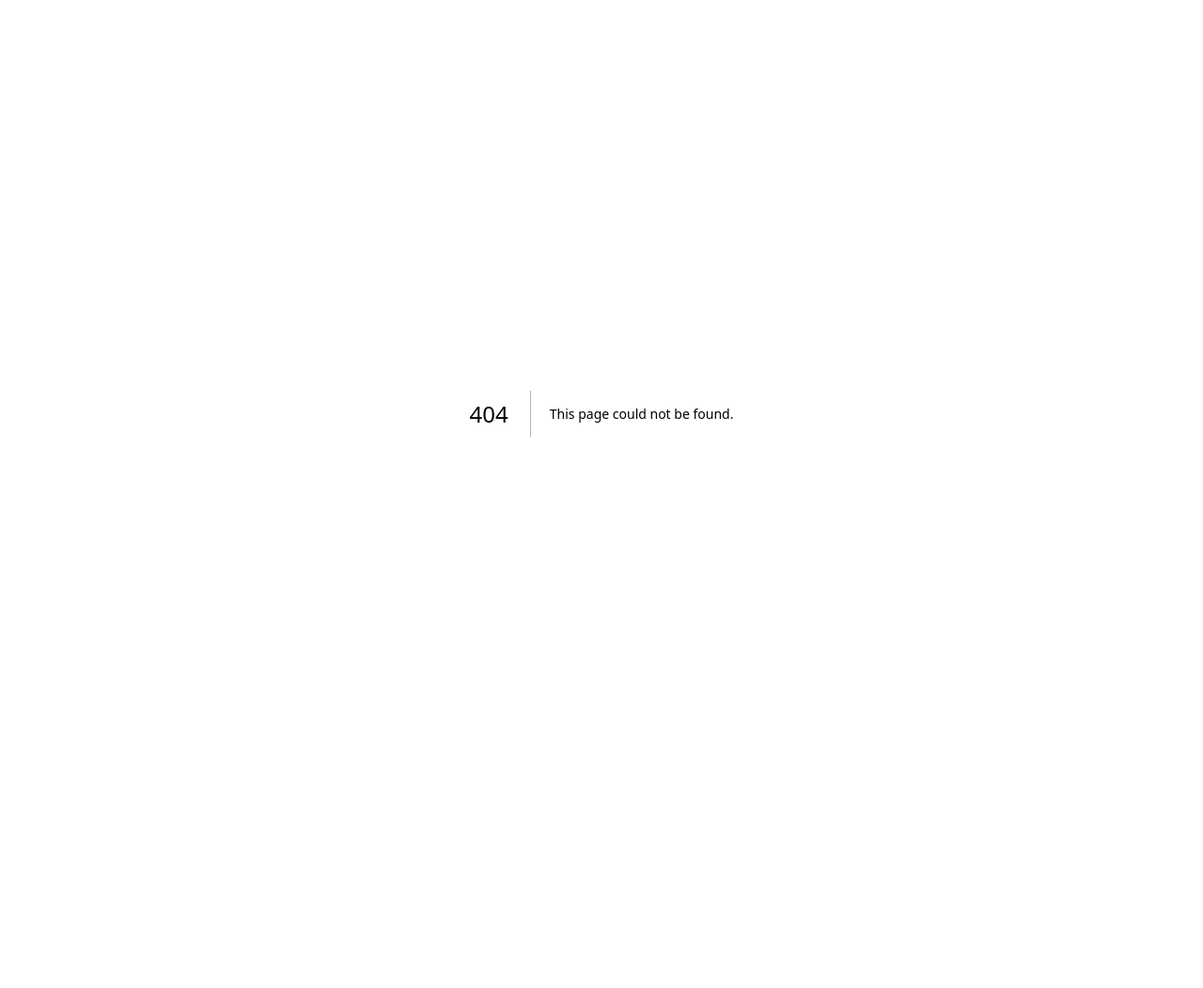
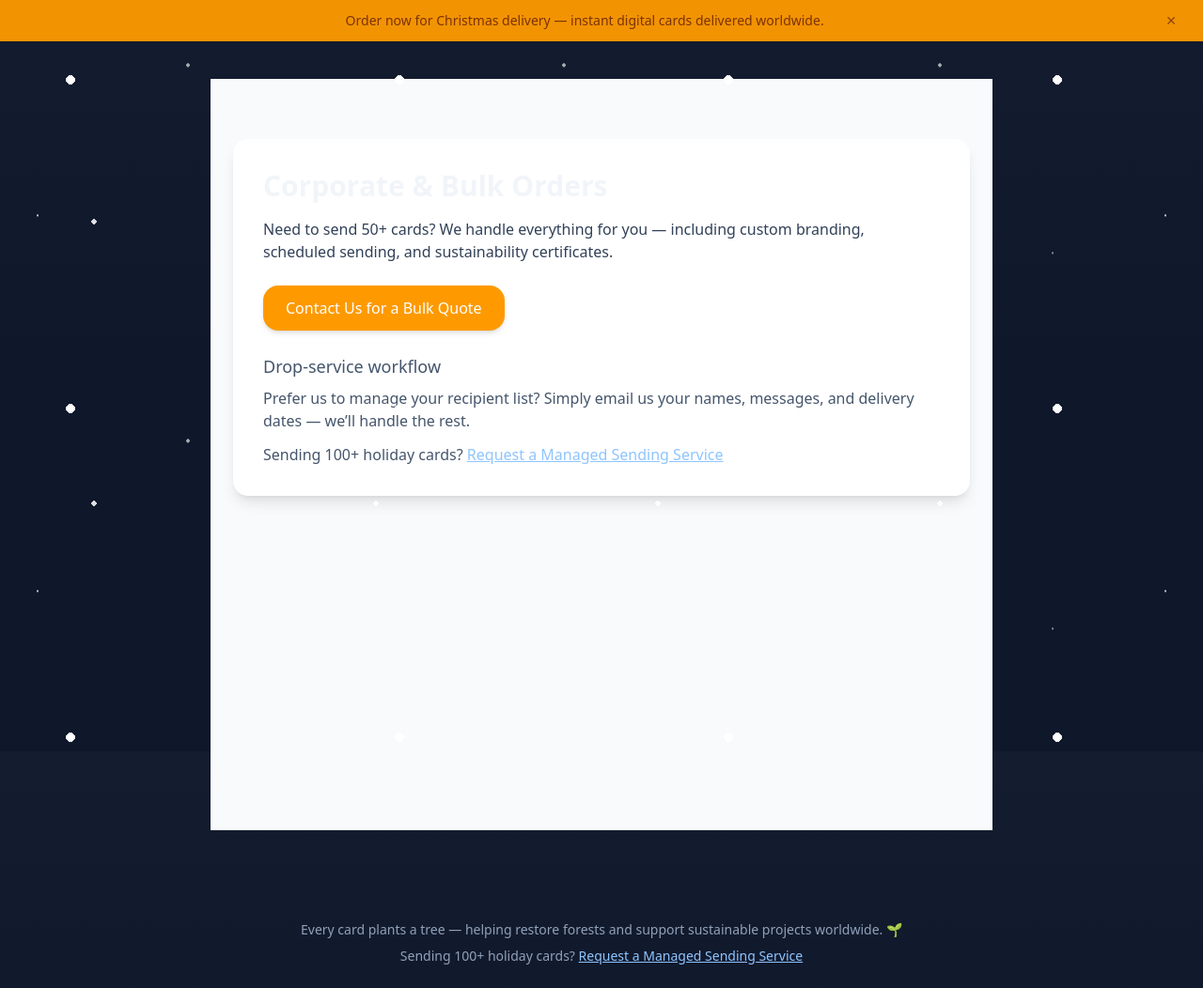
Before and after one commit to PatchLore/living-cards, a Next.js app: page /corporate in a window 1280 px wide. Before the commit this address had no page. Shown: the whole page at 94% size. Before the commit the page ends 880 px from the top, so only its background shows below. Built offline with nearby package versions, Linux system fonts and the light colour scheme.

Commit message:
Add Corporate Orders CTA, trust signals, urgency banner, pricing on cards

```diff
--- /dev/null
+++ b/app/corporate/page.tsx
@@ -0,0 +1,34 @@
+import React from "react";
+
+export default function CorporatePage() {
+  return (
+    <main className="min-h-screen bg-slate-50 py-16 px-6">
+      <div className="max-w-4xl mx-auto bg-white rounded-2xl p-8 shadow-lg">
+        <h1 className="text-3xl font-semibold mb-4">Corporate & Bulk Orders</h1>
+        <p className="text-slate-700 mb-6">
+          Need to send 50+ cards? We handle everything for you — including custom branding, scheduled sending, and sustainability certificates.
+        </p>
+
+        <a
+          href="mailto:hello@patchlore.com"
+          className="inline-flex items-center px-6 py-3 rounded-2xl bg-amber-500 text-white font-medium shadow-md"
+        >
+          Contact Us for a Bulk Quote
+        </a>
+
+        <div className="mt-6 text-slate-600">
+          <h2 className="text-lg font-medium mb-2">Drop-service workflow</h2>
+          <p>
+            Prefer us to manage your recipient list? Simply email us your names, messages, and delivery dates — we’ll handle the rest.
+          </p>
+          <p className="mt-3">
+            Sending 100+ holiday cards?{" "}
+            <a href="mailto:hello@patchlore.com" className="underline text-blue-300">
+              Request a Managed Sending Service
+            </a>
+          </p>
+        </div>
+      </div>
+    </main>
+  );
+}
--- a/app/layout.tsx
+++ b/app/layout.tsx
@@ -1,6 +1,7 @@
 import "./globals.css";
 import React from "react";
 import { Analytics } from "@vercel/analytics/react";
+import UrgencyBanner from "../components/UrgencyBanner";
 
 export const metadata = {
   title: "Living Tree Cards",
@@ -15,12 +16,28 @@ export default function RootLayout({ children }: { children: React.ReactNode })
         <div className="snow-overlay"></div>
         <div className="snow-overlay-layer3"></div>
 
+        {/* Seasonal urgency banner (dismissible client component) */}
+        <UrgencyBanner />
+
         {/* Main content above snow */}
         <div className="relative z-[40]">
           <div className="max-w-4xl mx-auto px-4 sm:px-6 lg:px-8 py-10">
             {children}
           </div>
         </div>
+
+        {/* Footer trust / drop-service prompt */}
+        <footer className="relative z-[40] mt-8">
+          <div className="max-w-4xl mx-auto px-4 sm:px-6 lg:px-8 py-6 text-center text-sm text-slate-400">
+            Every card plants a tree — helping restore forests and support sustainable projects worldwide. 🌱
+            <div className="mt-2">
+              Sending 100+ holiday cards?{" "}
+              <a href="mailto:hello@patchlore.com" className="underline text-blue-300">
+                Request a Managed Sending Service
+              </a>
+            </div>
+          </div>
+        </footer>
         <Analytics />
       </body>
     </html>
--- a/app/page.tsx
+++ b/app/page.tsx
@@ -67,7 +67,7 @@ export default function Home() {
         <p className="text-lg text-slate-700 max-w-2xl mx-auto">
           A beautiful animated card. A personal message. A real tree planted.
         </p>
-        <div className="pt-4">
+        <div className="pt-4 flex items-center justify-center gap-3">
           <button
             onClick={() =>
               collectionRef.current?.scrollIntoView({ behavior: "smooth", block: "start" })
@@ -76,6 +76,15 @@ export default function Home() {
           >
             Browse Limited Collection
           </button>
+          <a
+            href="/corporate"
+            className="inline-flex items-center px-5 py-3 rounded-2xl border border-amber-400 text-amber-200 hover:bg-amber-500/10 transition"
+          >
+            For Business / Bulk Orders
+          </a>
+        </div>
+        <div className="mt-4 text-sm text-slate-600">
+          For every digital card sent, we fund the planting of a real tree. Your small gesture makes a real-world impact. 🌱
         </div>
       </section>
 
@@ -104,7 +113,8 @@ export default function Home() {
               />
             </div>
             <h3 className="text-lg font-semibold text-slate-800 mb-1">{card.title}</h3>
-            <p className="text-sm text-slate-700 mb-4">{card.desc}</p>
+            <p className="text-sm text-slate-700 mb-2">{card.desc}</p>
+            <div className="text-sm text-slate-800 font-medium mb-3">£5 — Includes 1 tree planted 🌱</div>
             <div className="flex items-center gap-3">
               <button
                 onClick={() => setSelectedCard(card.key)}
--- /dev/null
+++ b/components/UrgencyBanner.tsx
@@ -0,0 +1,38 @@
+ "use client";
+
+import { useEffect, useState } from "react";
+
+export default function UrgencyBanner() {
+  const [visible, setVisible] = useState<boolean>(true);
+
+  useEffect(() => {
+    try {
+      const dismissed = localStorage.getItem("dismiss-seasonal-banner");
+      if (dismissed === "1") setVisible(false);
+    } catch {
+      /* ignore */
+    }
+  }, []);
+
+  if (!visible) return null;
+
+  return (
+    <div className="w-full bg-amber-500/95 text-amber-900 text-sm px-4 py-2 flex items-center justify-between">
+      <div className="max-w-6xl mx-auto w-full flex items-center justify-center">
+        Order now for Christmas delivery — instant digital cards delivered worldwide.
+      </div>
+      <button
+        aria-label="Dismiss banner"
+        onClick={() => {
+          try {
+            localStorage.setItem("dismiss-seasonal-banner", "1");
+          } catch {}
+          setVisible(false);
+        }}
+        className="px-3 py-1 text-amber-900/80"
+      >
+        ✕
+      </button>
+    </div>
+  );
+}
```
